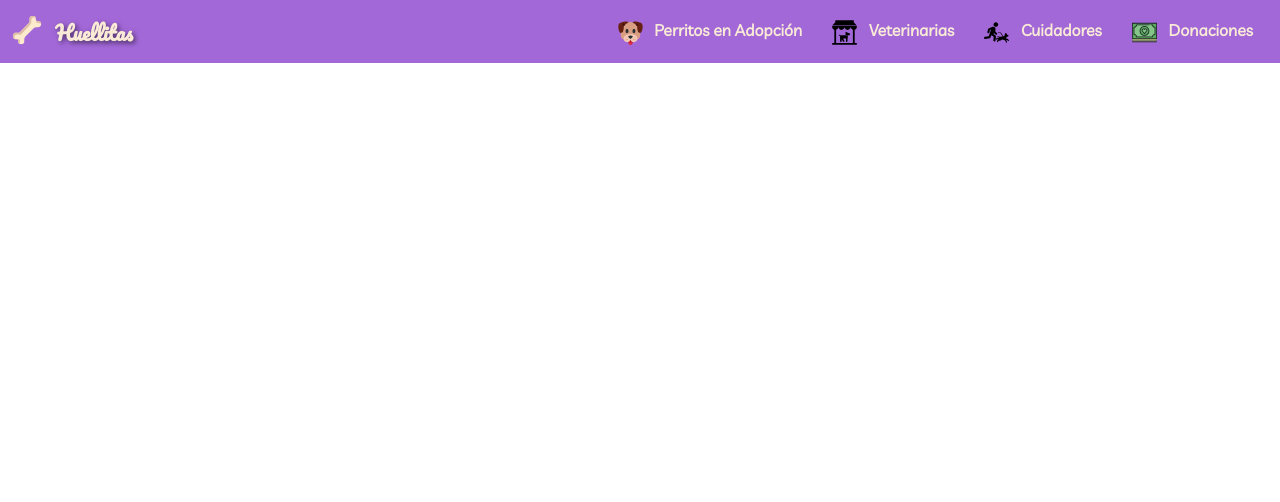
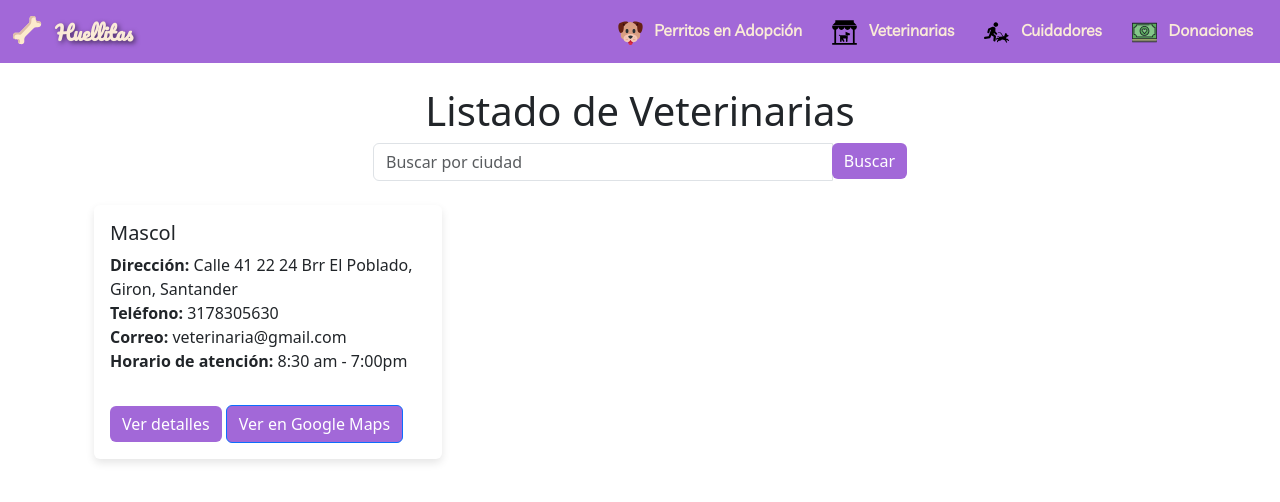
Before and after one commit to JJCG25/Huellita, a Django app: page /veterinarias/ in a window 1280 px wide. Shown: the top 502 px of the page. Run offline with Django 5.2, Linux system fonts and the light colour scheme; data comes from the database, SQL or seed files in the repository; both versions use the stored data as it was after the commit.

Commit message:
Veterinarias

```diff
--- a/perritos/models.py
+++ b/perritos/models.py
@@ -24,6 +24,7 @@ class Veterinaria(models.Model):
     servicios = models.TextField()
     horario_atencion = models.CharField(max_length=100)
     ubicacion_mapa = models.URLField(blank=True)  # URL para integración con Google Maps
+    imagen = models.ImageField(upload_to='fotos_veterinarias/', blank=True, null=True)
 
     def __str__(self):
         return self.nombre
--- a/perritos/templates/perritos/vets.html
+++ b/perritos/templates/perritos/vets.html
@@ -1,7 +1,55 @@
 {% extends 'perritos/base.html' %}
 
 {% block content %}
+    <div class="container mt-4">
+        <h1 class="text-center">Listado de Veterinarias</h1>
 
+        <div class="row mb-4">
+            <div class="col-md-6 offset-md-3">
+                <form method="get" class="input-group">
+                    <input type="text" name="q" class="form-control" placeholder="Buscar por ciudad" value="{{ request.GET.q }}">
+                    <div class="input-group-append">
+                        <button class="btn" type="submit" style="background-color: rgb(162, 104, 216); color: white; border: none;">
+                            Buscar
+                        </button>
+                    </div>
+                </form>
+            </div>
+        </div>
 
+        <div class="row">
+            {% for vet in veterinarias %}
+                <div class="col-md-4 mb-3">
+                    <div class="card" style="border: none; box-shadow: 0 4px 8px rgba(0, 0, 0, 0.1);">
+                        <div class="card-body">
+                            <h5 class="card-title">{{ vet.nombre }}</h5>
+                            <p class="card-text">
+                                <strong>Dirección:</strong> {{ vet.direccion }}<br>
+                                <strong>Teléfono:</strong> {{ vet.telefono }}<br>
+                                <strong>Correo:</strong> {{ vet.correo }}<br>
+                                <strong>Horario de atención:</strong> {{ vet.horario_atencion }}
+                            </p>
+                            <!-- Botón "Ver detalles" con el mismo estilo que el de Google Maps -->
+                            <a href="{% url 'detalle_veterinaria' vet.id %}" class="btn mt-3" style="background-color: rgb(162, 104, 216); color: white; border: none;">
+                                Ver detalles
+                            </a>
 
+                            <!-- Enlace bonito al Google Maps -->
+                            {% if vet.ubicacion_mapa %}
+                                <a href="{{ vet.ubicacion_mapa }}" target="_blank" class="btn btn-primary mt-3" style="background-color: rgb(162, 104, 216); color: white;">
+                                    Ver en Google Maps
+                                </a>
+                            {% endif %}
+                        </div>
+                    </div>
+                </div>
+            {% empty %}
+                <div class="col-12">
+                    <div class="alert alert-warning" role="alert">
+                        No se encontraron veterinarias con esos criterios.
+                    </div>
+                </div>
+            {% endfor %}
+        </div>
+    </div>
 {% endblock %}
--- a/perritos/urls.py
+++ b/perritos/urls.py
@@ -6,7 +6,8 @@ urlpatterns = [
     path('lista_perritos/', views.lista_perritos, name='lista_perritos'),
     path('lista_perritos/<int:id>/', views.detalle_perrito, name='detalle_perrito'),
     path('cuidadores/', views.cuidadores, name='cuidadores'),
-    path('veterinarias/', views.vets, name='veterinarias'),
+    path('veterinarias/', views.listar_veterinarias, name='veterinarias'),
+    path('<int:id>/', views.detalle_veterinaria, name='detalle_veterinaria'),
     path('donaciones/', views.money, name='donaciones')
 
 
--- a/perritos/views.py
+++ b/perritos/views.py
@@ -1,5 +1,6 @@
 from django.shortcuts import render
 from .models import Perrito
+from .models import Veterinaria
 from django.shortcuts import get_object_or_404
 
 #vista para perritos
@@ -19,8 +20,15 @@ def detalle_perrito(request, id):
 
 #vista para veterinarias
 
-def vets(request):
-    return render(request,'perritos/vets.html')
+
+
+def listar_veterinarias(request):
+    veterinarias = Veterinaria.objects.all()  # Consulta todas las veterinarias
+    return render(request, 'perritos/vets.html', {'veterinarias': veterinarias})
+
+def detalle_veterinaria(request, id):
+    veterinaria = get_object_or_404(Veterinaria, id=id)
+    return render(request, 'perritos/detalle_vet.html', {'veterinaria': veterinaria})
 
 #vista para cuidadores
 
```
Also changed, not shown: perritos/templates/perritos/detalle_vet.html (added, +38 -0 lines), db.sqlite3, media/fotos_veterinarias/vet1.jpg (added), perritos/migrations/0002_veterinaria_imagen.py (added).
